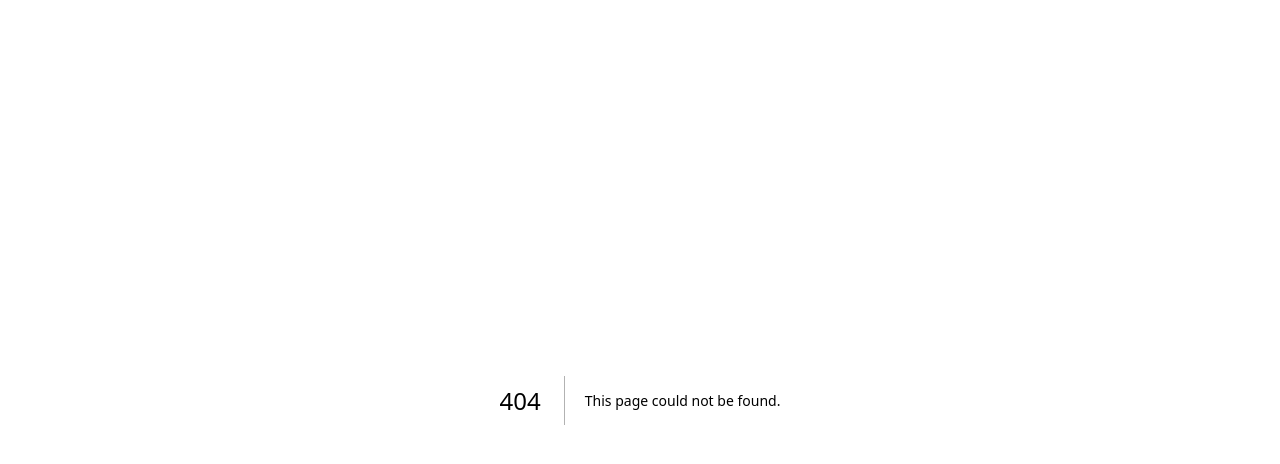
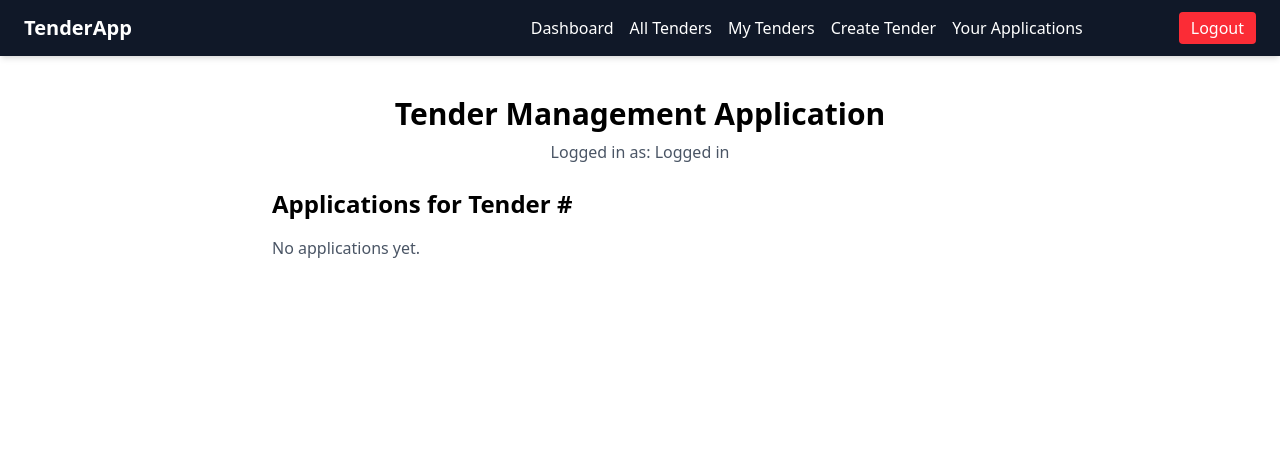
Before and after one commit to Swapnil-2502/Kibou-Systems-Application, a Next.js app in the folder frontend/: page /tenders/mine/viewapplications in a window 1280 px wide. Before the commit this address had no page. Shown: the top 464 px of the page. Built offline with nearby package versions, Linux system fonts and the light colour scheme.

Commit message:
Added Navbar & Minor changes

```diff
--- a/frontend/app/Components/LogoutComponent.tsx
+++ b/frontend/app/Components/LogoutComponent.tsx
@@ -11,7 +11,7 @@ const LogoutComponent = () => {
     }
   return (
      <button
-        className="bg-red-500 text-white px-3 py-1 rounded mt-10 ml-20"
+        className="bg-red-500 text-white px-3 py-1 rounded  ml-20 cursor-pointer"
         onClick={handleLogout}
       >
         Logout
--- /dev/null
+++ b/frontend/app/Components/Navbar.tsx
@@ -0,0 +1,39 @@
+"use client";
+
+import Link from "next/link";
+import { usePathname } from "next/navigation";
+import LogoutComponent from "./LogoutComponent";
+
+const navItems = [
+  { name: "Dashboard", path: "/dashboard" },
+  { name: "All Tenders", path: "/tenders" },
+  { name: "My Tenders", path: "/tenders/mine" },
+  { name: "Create Tender", path: "/tenders/form" },
+  { name: "Your Applications", path: "/tenders/application/mine" },
+];
+
+export default function Navbar() {
+  const pathname = usePathname();
+
+  return (
+    <nav className="bg-gray-900 text-white px-6 py-3 shadow-md">
+      <div className="max-w-7xl mx-auto flex justify-between items-center">
+        <div className="text-xl font-bold">TenderApp</div>
+        <div className="space-x-4">
+          {navItems.map((item) => (
+            <Link key={item.path} href={item.path}>
+              <span
+                className={`hover:text-yellow-400 ${
+                  pathname === item.path ? "text-yellow-400 font-semibold" : ""
+                }`}
+              >
+                {item.name}
+              </span>
+            </Link>
+          ))}
+          <LogoutComponent />
+        </div>
+      </div>
+    </nav>
+  );
+}
--- a/frontend/app/Components/TenderCard.tsx
+++ b/frontend/app/Components/TenderCard.tsx
@@ -17,9 +17,10 @@ type Props = {
   Apply?: (id:number) => void;
   myCompanyId?: number | null;
   appliedTenderIds?: number[];
+  onViewApplications?: (id: number) => void;
 };
 
-const TenderCard: React.FC<Props> = ({tender, onEdit, onDelete, Apply, myCompanyId, appliedTenderIds}) => {
+const TenderCard: React.FC<Props> = ({tender, onEdit, onDelete, Apply, myCompanyId, appliedTenderIds, onViewApplications}) => {
     return (
         <div className="border rounded p-4 mb-4 shadow hover:shadow-md transition">
             <div className="flex justify-between items-center mb-2">
@@ -33,6 +34,14 @@ const TenderCard: React.FC<Props> = ({tender, onEdit, onDelete, Apply, myCompany
                             className="text-blue-500 hover:underline cursor-pointer"
                         >
                             Edit
+                        </button>
+                    )}
+                    {onViewApplications && (
+                        <button
+                            onClick={() => onViewApplications(tender.id)}
+                            className="text-blue-600 hover:underline ml-2 cursor-pointer"
+                        >
+                            View Applications
                         </button>
                     )}
                     {onDelete && (
--- a/frontend/app/company/page.tsx
+++ b/frontend/app/company/page.tsx
@@ -7,6 +7,7 @@ import axios from 'axios';
 import supabase from '@/lib/supabase';
 import toast from "react-hot-toast";
 import { AxiosError } from "axios";
+import Navbar from '../Components/Navbar';
 
 type CompanyForm = {
     name: string,
@@ -142,6 +143,7 @@ const Company = () => {
 
   return (
     <>
+        <Navbar />
         <div className="max-w-2xl mx-auto mt-10 px-4">
             <HeaderComponent />
             <h1 className="text-2xl font-bold mb-4 mt-10">
--- a/frontend/app/dashboard/page.tsx
+++ b/frontend/app/dashboard/page.tsx
@@ -3,7 +3,7 @@ import { useRouter } from 'next/navigation'
 import React, { useEffect, useState } from 'react'
 import axios from "axios";
 import HeaderComponent from '../Components/HeaderComponent';
-import LogoutComponent from '../Components/LogoutComponent';
+import Navbar from '../Components/Navbar';
 
 type Company = {
   id: number,
@@ -73,7 +73,7 @@ const Dashboard = () => {
 
   return (
     <>
-    <LogoutComponent />
+    <Navbar />
     <div className="max-w-3xl mx-auto mt-10 px-4">
 
       <HeaderComponent/>
@@ -87,7 +87,7 @@ const Dashboard = () => {
               <p className="text-sm text-gray-500 mb-2">{company.industry}</p>
               <p className="mb-4">{company.description}</p>
               <button
-                className="bg-yellow-500 text-white px-4 py-2 rounded"
+                className="bg-yellow-500 text-white px-4 py-2 rounded cursor-pointer"
                 onClick={handleCreateOrEdit}
               >
                 Edit Profile
@@ -109,7 +109,7 @@ const Dashboard = () => {
         <div className="text-center mt-20">
           <p className="mb-4">You have not created a company profile yet.</p>
           <button
-            className="bg-blue-600 text-white px-4 py-2 rounded"
+            className="bg-blue-600 text-white px-4 py-2 rounded cursor-pointer"
             onClick={handleCreateOrEdit}
           >
             Create Company Profile
--- /dev/null
+++ b/frontend/app/tenders/layout.tsx
@@ -0,0 +1,26 @@
+import type { Metadata } from "next";
+import Navbar from "../Components/Navbar";
+
+
+
+export const metadata: Metadata = {
+  title: "B2B Tender",
+  description: "Build by Swapnil Hajare",
+};
+
+export default function RootLayout({
+  children,
+}: Readonly<{
+  children: React.ReactNode;
+}>) {
+  return (
+    <html lang="en">
+      <body
+      >
+        <Navbar />
+        {children}
+
+      </body>
+    </html>
+  );
+}
--- a/frontend/app/tenders/mine/page.tsx
+++ b/frontend/app/tenders/mine/page.tsx
@@ -8,6 +8,7 @@ import HeaderComponent from "@/app/Components/HeaderComponent";
 
 type Tender = {
   id: number;
+  company_id:number,
   title: string;
   description: string;
   deadline: string;
@@ -40,6 +41,10 @@ export default function MyTenders(){
 
   const handleEdit = (id: number) => {
     router.push(`/tenders/form/?id=${id}`);
+  };
+
+  const handleViewApplications = (id: number) => {
+    router.push(`/tenders/mine/viewapplications?id=${id}`);
   };
 
   const handleDelete = async (id: number) => {
@@ -77,6 +82,7 @@ export default function MyTenders(){
               key={tender.id}
               tender={tender}
               onEdit={handleEdit}
+              onViewApplications={handleViewApplications}
               onDelete={handleDelete}
             />
           ))
--- /dev/null
+++ b/frontend/app/tenders/mine/viewapplications/page.tsx
@@ -0,0 +1,67 @@
+"use client";
+
+import { useSearchParams } from "next/navigation";
+import { useEffect, useState } from "react";
+import axios from "axios";
+import HeaderComponent from "@/app/Components/HeaderComponent";
+
+type Application = {
+  application_id: number;
+  message: string;
+  budget: string;
+  created_at: string;
+  company_name: string;
+  company_industry: string;
+};
+
+export default function TenderApplicationsPage() {
+  const searchParams = useSearchParams();
+  const tenderId = searchParams.get("id");
+
+  const [applications, setApplications] = useState<Application[]>([]);
+
+  useEffect(() => {
+    if (!tenderId) return;
+
+    const fetchApplications = async () => {
+      const token = localStorage.getItem("token");
+      if (!token) return;
+
+      try {
+        const res = await axios.get(`http://localhost:3005/api/applications/tender/${tenderId}`, {
+          headers: { Authorization: `Bearer ${token}` },
+        });
+        setApplications(res.data.applications);
+      } catch (err) {
+        console.error("Failed to fetch applications:", err);
+      }
+    };
+
+    fetchApplications();
+  }, [tenderId]);
+
+  return (
+    <div className="max-w-3xl mx-auto mt-10 px-4">
+      <HeaderComponent />
+      <h2 className="text-2xl font-bold mb-4">Applications for Tender #{tenderId}</h2>
+
+      {applications.length === 0 ? (
+        <p className="text-gray-600">No applications yet.</p>
+      ) : (
+        applications.map((app) => (
+          <div key={app.application_id} className="p-4 border mb-4 rounded shadow">
+            <p className="text-lg font-semibold">{app.company_name}</p>
+            <p className="text-sm text-gray-500 mb-1">Industry: {app.company_industry}</p>
+            <p><strong>Budget:</strong> ₹{app.budget}</p>
+            {app.message && (
+              <p className="mt-1"><strong>Message:</strong> {app.message}</p>
+            )}
+            <p className="text-xs text-gray-400 mt-2">
+              Applied on: {new Date(app.created_at).toLocaleDateString()}
+            </p>
+          </div>
+        ))
+      )}
+    </div>
+  );
+}
--- a/frontend/app/tenders/page.tsx
+++ b/frontend/app/tenders/page.tsx
@@ -45,9 +45,7 @@ export default function MyTenders(){
           setTenders(tendersRes.data.tenders);
           setMyCompanyId(companyRes.data.company.id);
           type Application = { tender_id: number };
-          setAppliedTenderIds(applicationsRes.data.applications.map((app: Application) => app.tender_id));
-
-          console.log(applicationsRes)
+          setAppliedTenderIds(applicationsRes.data.applications.map((app: Application) => app.tender_id))
 
         } catch (err) {
           console.error("Error loading data:", err);
```
